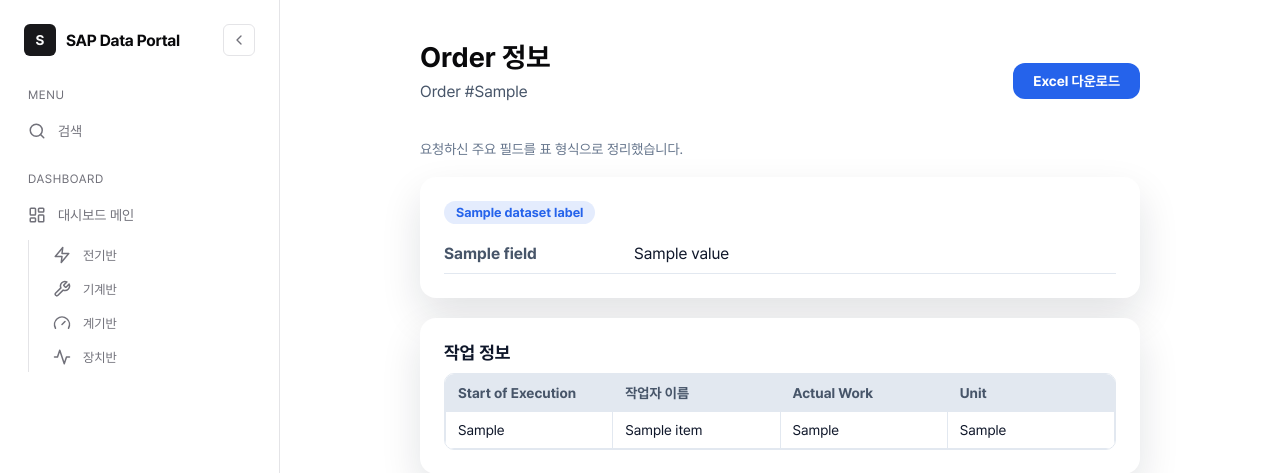
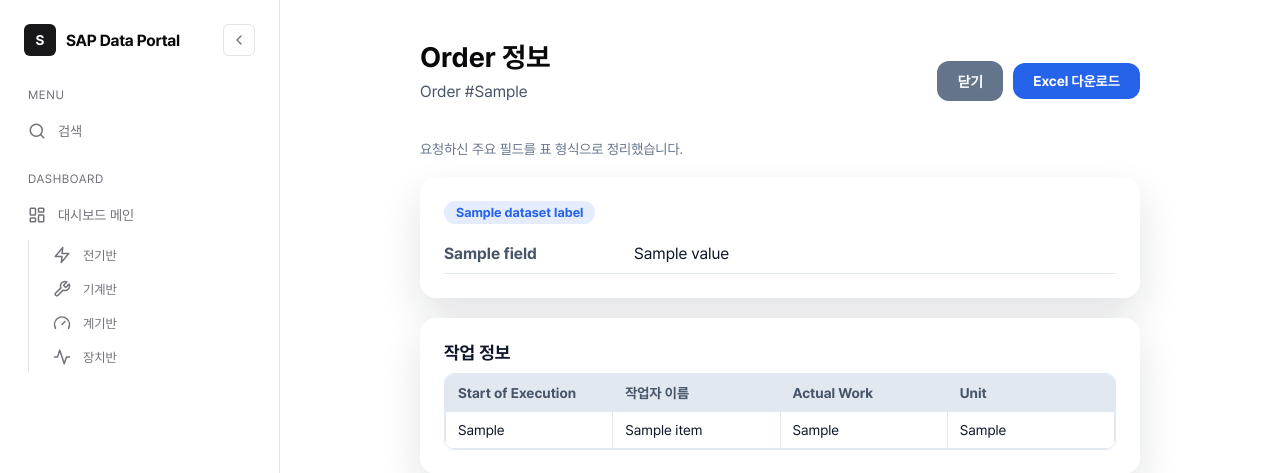
Before and after one commit to dmstkd456-maker/sap-screen, a Flask app: template templates/search/order_detail.html in a window 1280 px wide. Shown: the top 473 px of the page. Run offline with Flask 3, Linux system fonts and the light colour scheme; the template is opened without the code that fills it: most values are stand-ins (such as "Sample title", 1, 10 or a date in 2020).

Commit message:
Add close button to order detail page
- 오더 정보 페이지에 닫기 버튼 추가
- 새 탭에서 열린 페이지를 닫을 수 있도록 window.close() 적용

🤖 Generated with [Claude Code](https://claude.com/claude-code)

Co-Authored-By: Claude <noreply@anthropic.com>

```diff
--- a/static/css/order_detail.css
+++ b/static/css/order_detail.css
@@ -122,6 +122,28 @@
   margin-top: 20px;
 }
 
+.order-actions {
+  display: flex;
+  gap: 10px;
+  align-items: center;
+}
+
+.back-btn {
+  background: #64748b;
+  color: white;
+  border: none;
+  padding: 10px 20px;
+  border-radius: 12px;
+  font-weight: 600;
+  font-size: 14px;
+  cursor: pointer;
+  transition: background 0.2s;
+}
+
+.back-btn:hover {
+  background: #475569;
+}
+
 .download-btn {
   background: #2563eb;
   color: white;
--- a/templates/search/order_detail.html
+++ b/templates/search/order_detail.html
@@ -12,9 +12,12 @@
         <h1 class="title">Order 정보</h1>
         <p class="order-number">Order #{{ order_no }}</p>
       </div>
-      <a href="{{ url_for('search.export_order_excel', order_no=order_no) }}" class="download-btn">
-        Excel 다운로드
-      </a>
+      <div class="order-actions">
+        <button type="button" class="back-btn" onclick="window.close()">닫기</button>
+        <a href="{{ url_for('search.export_order_excel', order_no=order_no) }}" class="download-btn">
+          Excel 다운로드
+        </a>
+      </div>
     </div>
     <p class="order-note">요청하신 주요 필드를 표 형식으로 정리했습니다.</p>
     <section class="card">
```
